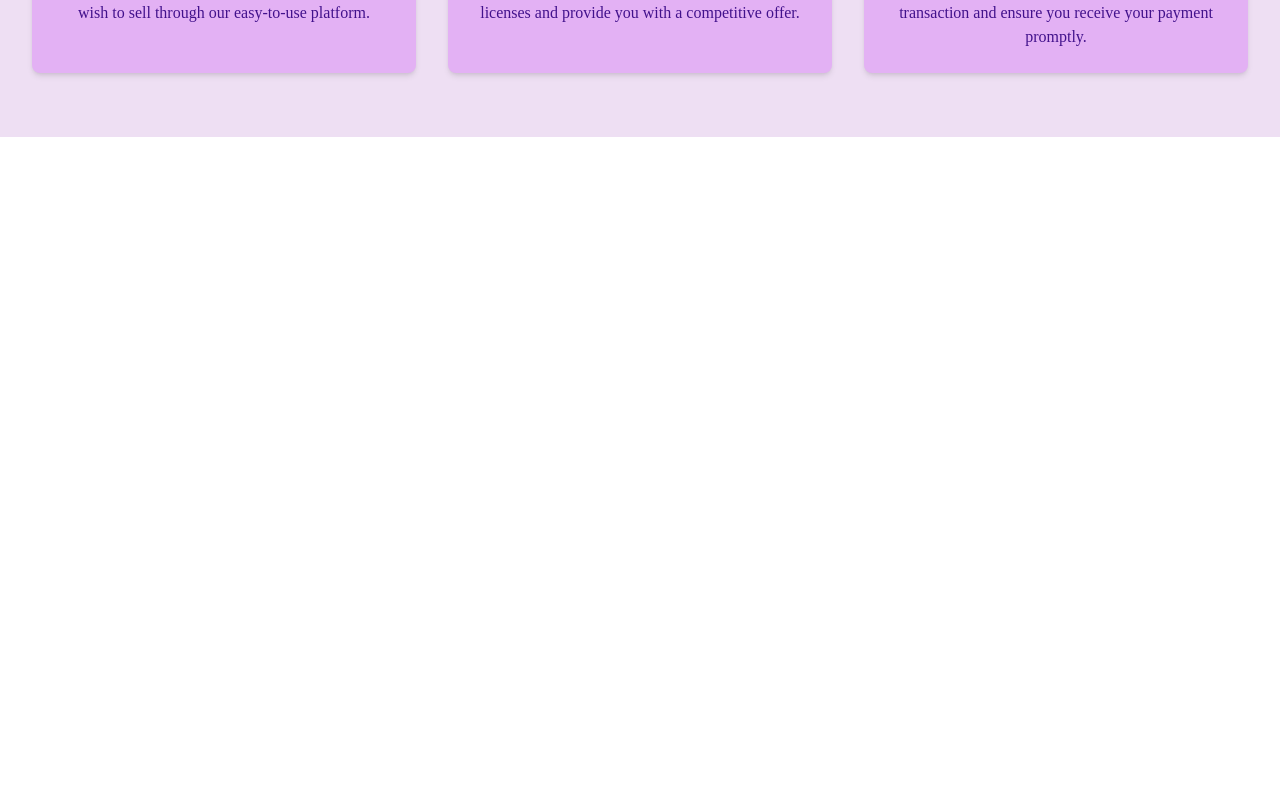
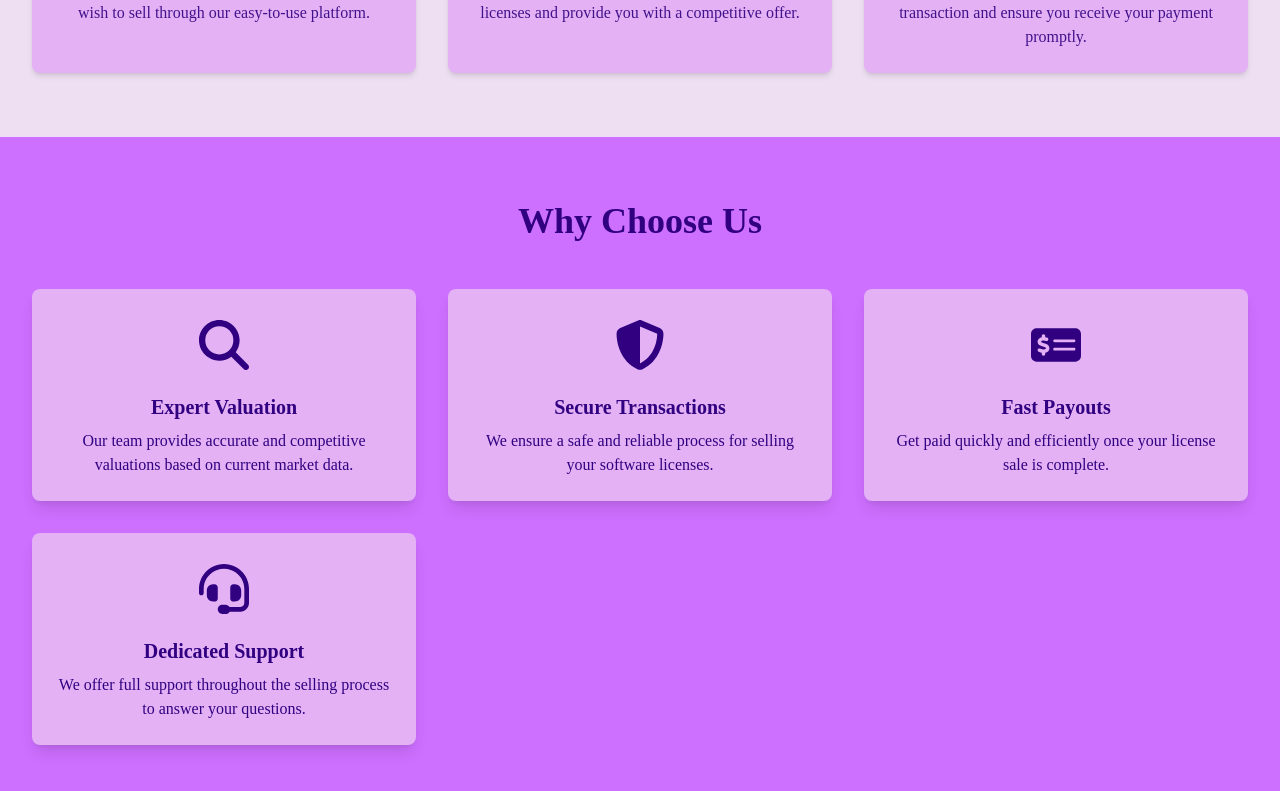
Before and after one commit to Shreyanshs1/softsell, a React (Create React App) app: page / in a window 1280 px wide. Shown: the part 1207-1998 px from the top of the page. Before the commit the page ends 1344 px from the top, so only its background shows below. Built offline with nearby package versions, Linux system fonts and the light colour scheme.

Commit message:
Complete Why choose Us section

```diff
--- a/src/components/Main.js
+++ b/src/components/Main.js
@@ -2,6 +2,7 @@ import React from 'react'
 import Navbar from './Navbar'
 import Hero from './Hero'
 import HowItWorks from './HowItWorks'
+import WhyCooseUs from './WhyCooseUs'
 
 function Main() {
   return (
@@ -9,6 +10,7 @@ function Main() {
         <Navbar/>
         <Hero/>
         <HowItWorks/>
+        <WhyCooseUs/>
     </div>
   )
 }
--- a/src/components/WhyCooseUs.js
+++ b/src/components/WhyCooseUs.js
@@ -0,0 +1,61 @@
+import React from 'react'
+
+function WhyCooseUs() {
+  const reasons = [
+    {
+      title: 'Expert Valuation',
+      description: 'Our team provides accurate and competitive valuations based on current market data.',
+      icon: <svg xmlns="http://www.w3.org/2000/svg" viewBox="0 0 512 512"  width="50" height="50" fill="currentColor" className='fill-text1'><path d="M416 208c0 45.9-14.9 88.3-40 122.7L502.6 457.4c12.5 12.5 12.5 32.8 0 45.3s-32.8 12.5-45.3 0L330.7 376c-34.4 25.2-76.8 40-122.7 40C93.1 416 0 322.9 0 208S93.1 0 208 0S416 93.1 416 208zM208 352a144 144 0 1 0 0-288 144 144 0 1 0 0 288z"/></svg>
+    },
+    {
+      title: 'Secure Transactions',
+      description: 'We ensure a safe and reliable process for selling your software licenses.',
+      icon: <svg xmlns="http://www.w3.org/2000/svg" viewBox="0 0 512 512"  width="50" height="50" fill="currentColor" className='fill-text1'><path d="M256 0c4.6 0 9.2 1 13.4 2.9L457.7 82.8c22 9.3 38.4 31 38.3 57.2c-.5 99.2-41.3 280.7-213.6 363.2c-16.7 8-36.1 8-52.8 0C57.3 420.7 16.5 239.2 16 140c-.1-26.2 16.3-47.9 38.3-57.2L242.7 2.9C246.8 1 251.4 0 256 0zm0 66.8l0 378.1C394 378 431.1 230.1 432 141.4L256 66.8s0 0 0 0z"/></svg>
+    },
+    {
+      title: 'Fast Payouts',
+      description: 'Get paid quickly and efficiently once your license sale is complete.',
+      icon: <svg xmlns="http://www.w3.org/2000/svg" viewBox="0 0 576 512"   width="50" height="50" fill="currentColor" className='fill-text1'><path d="M64 64C28.7 64 0 92.7 0 128L0 384c0 35.3 28.7 64 64 64l448 0c35.3 0 64-28.7 64-64l0-256c0-35.3-28.7-64-64-64L64 64zM272 192l224 0c8.8 0 16 7.2 16 16s-7.2 16-16 16l-224 0c-8.8 0-16-7.2-16-16s7.2-16 16-16zM256 304c0-8.8 7.2-16 16-16l224 0c8.8 0 16 7.2 16 16s-7.2 16-16 16l-224 0c-8.8 0-16-7.2-16-16zM164 152l0 13.9c7.5 1.2 14.6 2.9 21.1 4.7c10.7 2.8 17 13.8 14.2 24.5s-13.8 17-24.5 14.2c-11-2.9-21.6-5-31.2-5.2c-7.9-.1-16 1.8-21.5 5c-4.8 2.8-6.2 5.6-6.2 9.3c0 1.8 .1 3.5 5.3 6.7c6.3 3.8 15.5 6.7 28.3 10.5l.7 .2c11.2 3.4 25.6 7.7 37.1 15c12.9 8.1 24.3 21.3 24.6 41.6c.3 20.9-10.5 36.1-24.8 45c-7.2 4.5-15.2 7.3-23.2 9l0 13.8c0 11-9 20-20 20s-20-9-20-20l0-14.6c-10.3-2.2-20-5.5-28.2-8.4c0 0 0 0 0 0s0 0 0 0c-2.1-.7-4.1-1.4-6.1-2.1c-10.5-3.5-16.1-14.8-12.6-25.3s14.8-16.1 25.3-12.6c2.5 .8 4.9 1.7 7.2 2.4c13.6 4.6 24 8.1 35.1 8.5c8.6 .3 16.5-1.6 21.4-4.7c4.1-2.5 6-5.5 5.9-10.5c0-2.9-.8-5-5.9-8.2c-6.3-4-15.4-6.9-28-10.7l-1.7-.5c-10.9-3.3-24.6-7.4-35.6-14c-12.7-7.7-24.6-20.5-24.7-40.7c-.1-21.1 11.8-35.7 25.8-43.9c6.9-4.1 14.5-6.8 22.2-8.5l0-14c0-11 9-20 20-20s20 9 20 20z"/></svg>
+    },
+    {
+      title: 'Dedicated Support',
+      description: 'We offer full support throughout the selling process to answer your questions.',
+      icon: <svg xmlns="http://www.w3.org/2000/svg" viewBox="0 0 512 512"  width="50" height="50" fill="currentColor" className='fill-text1'><path d="M256 48C141.1 48 48 141.1 48 256l0 40c0 13.3-10.7 24-24 24s-24-10.7-24-24l0-40C0 114.6 114.6 0 256 0S512 114.6 512 256l0 144.1c0 48.6-39.4 88-88.1 88L313.6 488c-8.3 14.3-23.8 24-41.6 24l-32 0c-26.5 0-48-21.5-48-48s21.5-48 48-48l32 0c17.8 0 33.3 9.7 41.6 24l110.4 .1c22.1 0 40-17.9 40-40L464 256c0-114.9-93.1-208-208-208zM144 208l16 0c17.7 0 32 14.3 32 32l0 112c0 17.7-14.3 32-32 32l-16 0c-35.3 0-64-28.7-64-64l0-48c0-35.3 28.7-64 64-64zm224 0c35.3 0 64 28.7 64 64l0 48c0 35.3-28.7 64-64 64l-16 0c-17.7 0-32-14.3-32-32l0-112c0-17.7 14.3-32 32-32l16 0z"/></svg>
+    },
+  ];
+
+  return (
+    <section id="why-choose-us" className="py-16 px-4 sm:px-6 lg:px-8 bg-primary text-text1">
+      <div className="max-w-screen-xl mx-auto">
+        {/* Section Heading */}
+        <h2 className="text-3xl sm:text-4xl font-bold text-center mb-12">
+          Why Choose Us
+        </h2>
+
+        {/* Reasons/Tiles Container */}
+        <div className="grid grid-cols-1 md:grid-cols-2 lg:grid-cols-3 gap-8">
+
+          {reasons.map((reason, index) => (
+            <div
+              key={index}
+              className="flex flex-col items-center text-center p-6 rounded-lg bg-secondary text-text1 shadow-lg"
+            >
+              <div className="w-16 h-16 rounded-full flex items-center justify-center mb-4">
+                {reason.icon}
+              </div>
+
+              {/* Reason Title */}
+              <h3 className="text-xl font-semibold mb-2">{reason.title}</h3>
+
+              {/* Reason Description */}
+              <p className="text-text1">{reason.description}</p>
+            </div>
+          ))}
+
+        </div>
+      </div>
+    </section>
+  );
+}
+
+export default WhyCooseUs
```
